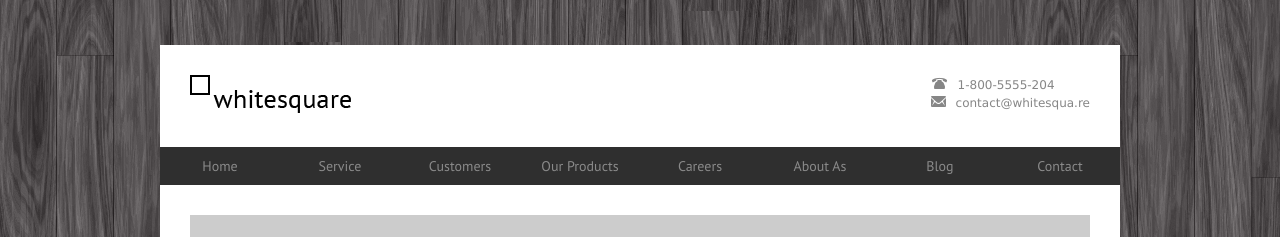
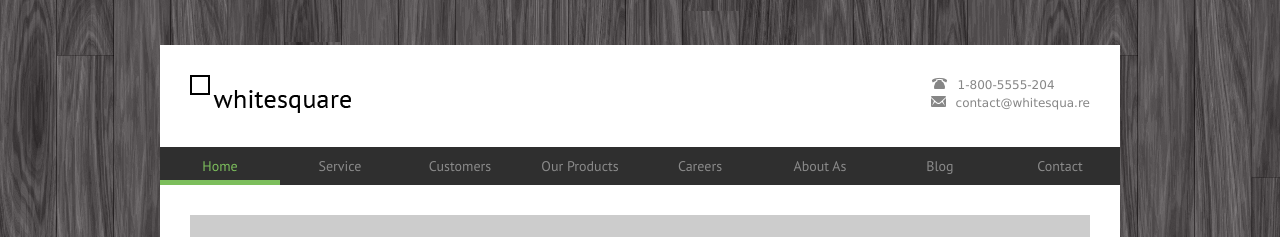
Before and after one commit to hhabilis/hhabilis.github.com, a plain HTML site: page greenish/index.html in a window 1280 px wide. In both pictures the pointer is over the item 220 px from the left and 166 px from the top of the page. Shown: the top 237 px of the page. Drawn offline with Linux system fonts and the light colour scheme; placeholder pictures from the web are drawn by us.

Commit message:
Initial commit

```diff
--- a/greenish/main.css
+++ b/greenish/main.css
@@ -41,11 +41,18 @@ a{
 }
 .menu li{
 	width: 120px;
+	height: 38px;
 	display: inline-block;
 	float: left;
 	text-align: center;
 	box-sizing: border-box;
-	line-height: 38px;
+	padding-top: 10px;
+}
+.menu li:hover{
+	border-bottom: 5px solid #7cbe5c;
+}
+.menu li:hover a{
+	color: #7cbe5c
 }
 .menu a{
 	font-family: 'PT Sans', sans-serif;
```
Also changed, not shown: 1 other file.
